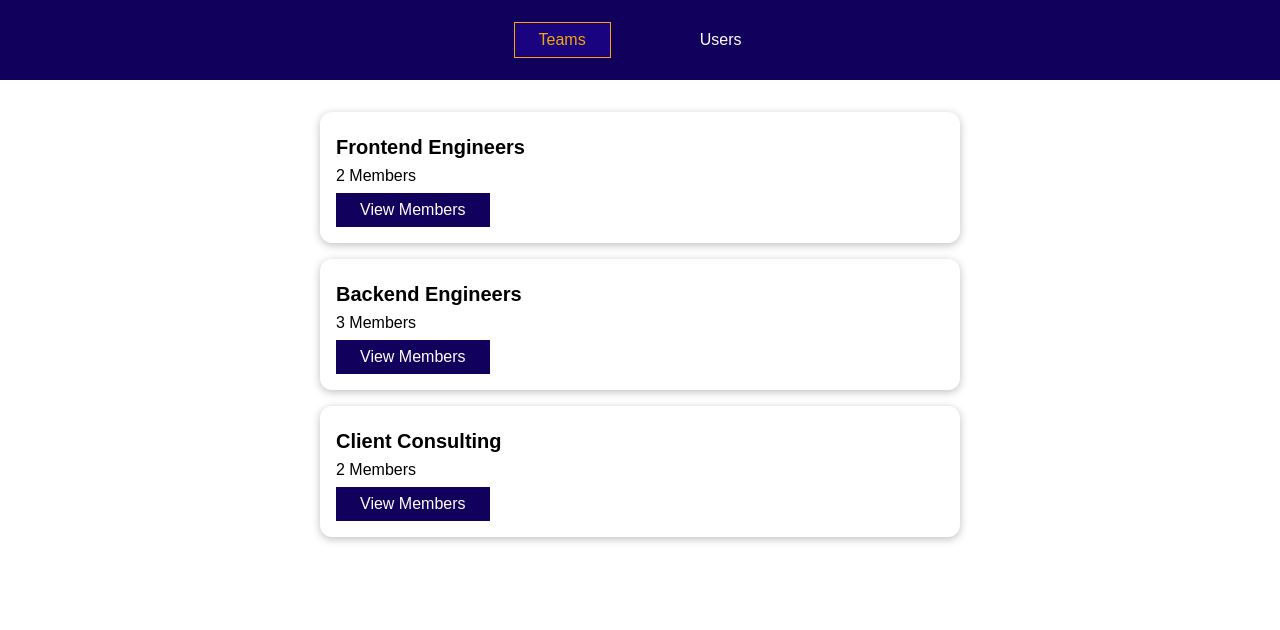
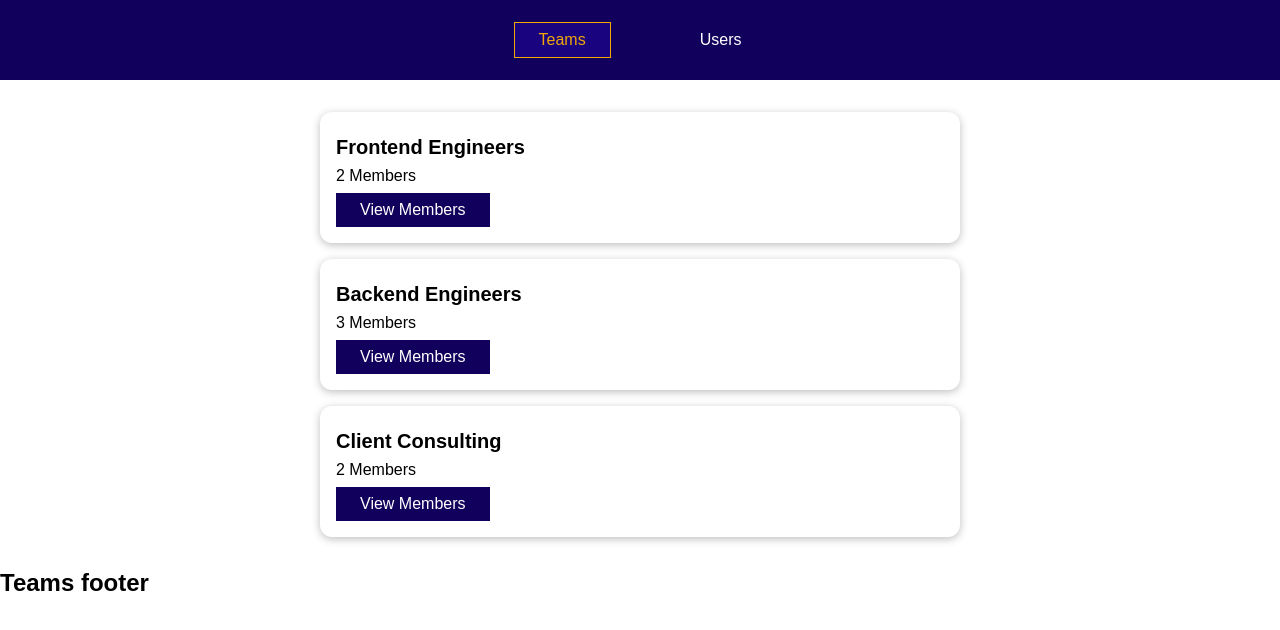
Before and after one commit to IyanTheekshana/LearningVueRouter, a Vue app: page /teams in a window 1280 px wide. Shown: the top 630 px of the page. Built offline with nearby package versions, Linux system fonts and the light colour scheme.

Commit message:
Rendering Multiple Routes with Named Router Views

```diff
--- a/src/App.vue
+++ b/src/App.vue
@@ -4,6 +4,9 @@
     <!-- <component :is="activePage"></component> -->
     <router-view></router-view>
   </main>
+  <footer>
+    <router-view name="footer"></router-view>
+  </footer>
 </template>
 
 <script>
--- a/src/components/teams/TeamMembers.vue
+++ b/src/components/teams/TeamMembers.vue
@@ -46,7 +46,7 @@
   },
   created() {
     this.loadTeamMembers(this.teamId);
-    console.log(this.$route.query);
+    // console.log(this.$route.query);
   },
   watch: {
     teamId(newId) {
--- /dev/null
+++ b/src/components/teams/TeamsFooter.vue
@@ -0,0 +1,3 @@
+<template>
+  <h2>Teams footer</h2>
+</template>
--- /dev/null
+++ b/src/components/users/UsersFooter.vue
@@ -0,0 +1,3 @@
+<template>
+  <h2>User's footer</h2>
+</template>
--- a/src/main.js
+++ b/src/main.js
@@ -4,6 +4,8 @@
 import TeamsList from "./components/teams/TeamsList.vue";
 import UsersList from "./components/users/UsersList.vue";
 import TeamMembers from "./components/teams/TeamMembers.vue";
+import TeamsFooter from "./components/teams/TeamsFooter.vue";
+import UsersFooter from "./components/users/UsersFooter.vue";
 
 const app = createApp(App);
 const router = createRouter({
@@ -16,7 +18,10 @@
     },
     {
       path: "/teams",
-      component: TeamsList,
+      components: {
+        default: TeamsList,
+        footer: TeamsFooter,
+      },
       name: "teams",
       children: [
         {
@@ -29,7 +34,10 @@
     },
     {
       path: "/users",
-      component: UsersList,
+      components: {
+        default: UsersList,
+        footer: UsersFooter,
+      },
       name: "users",
     },
 
```
